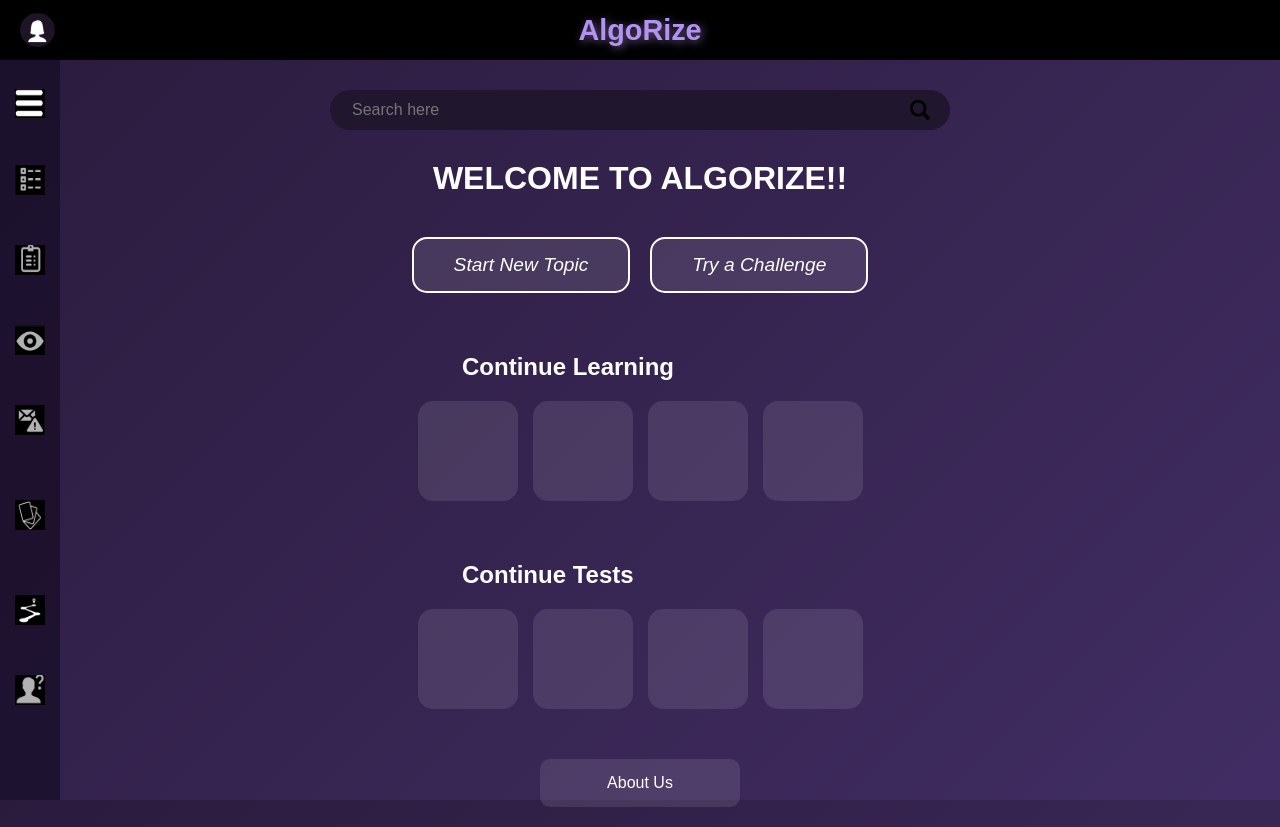
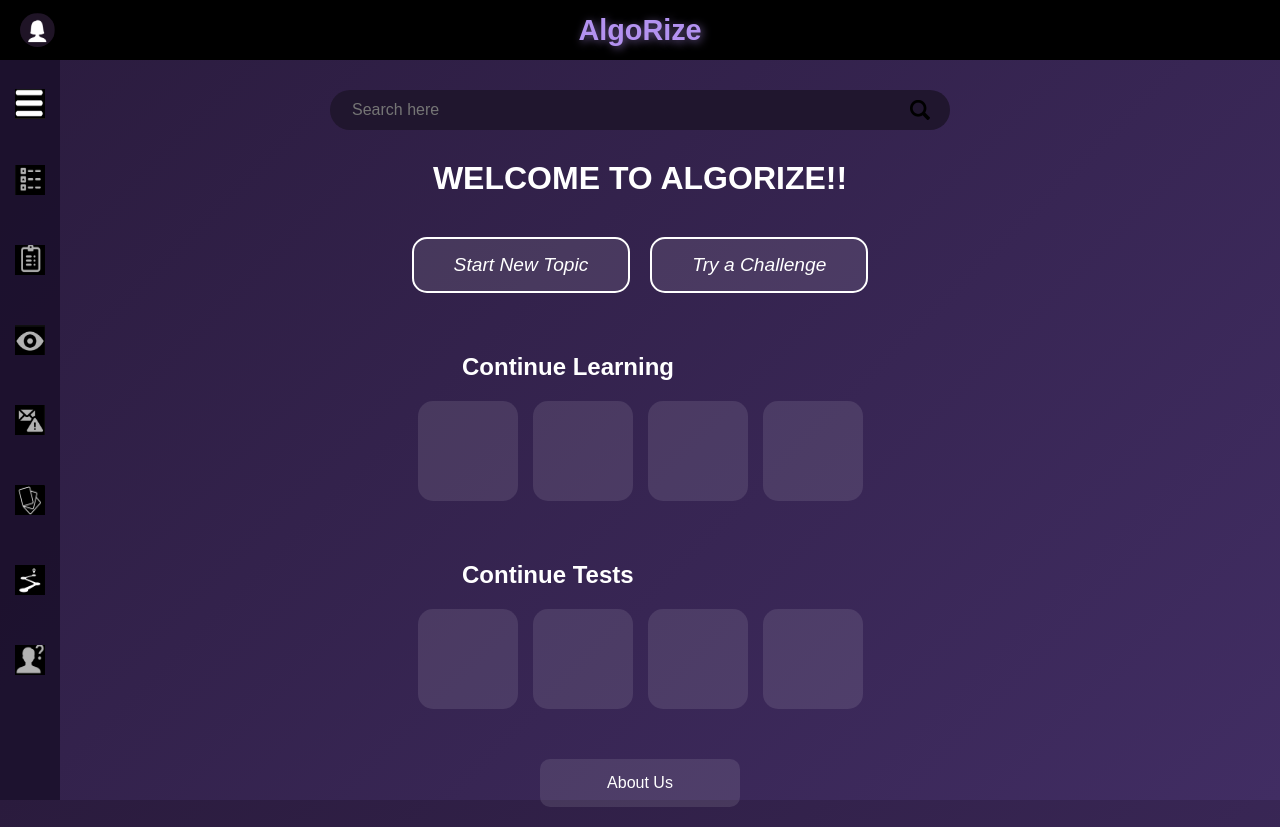
Before and after one commit to keerti144/DSA-Viz, a React (Vite) app in the folder frontend/: page /homepage in a window 1280 px wide. Built offline with nearby package versions, Linux system fonts and the light colour scheme.

Commit message:
flashcardsand notes added

```diff
--- a/frontend/src/flashcardsandnotes/flashcardsandnotes.jsx
+++ b/frontend/src/flashcardsandnotes/flashcardsandnotes.jsx
@@ -5,7 +5,7 @@ import "./flashcardsandnotes.css";
 
 export const FlashcardsAndNotes = () => {
   return (
-    <div className="flashcards-page">
+    <div className="flashcardsandnotes-page">
       <Header />
       <Sidebar />
       <div className="flashcards-container">
--- a/frontend/src/sidebar/sidebar.jsx
+++ b/frontend/src/sidebar/sidebar.jsx
@@ -46,12 +46,12 @@ const Sidebar = ({ isOpen, toggleSidebar }) => {
       </button>
 
       {/* New Features */}
-      <button className="nav-btn flashcards-notes" onClick={() => navigate("/flashcards")}>
+      <button className="nav-btn" onClick={() => navigate("/flashcardsandnotes")}>
         <img src={flashcardsIcon} alt="Flashcards & Notes" />
         {isExpanded && <span className="label">Flashcards & Notes</span>}
       </button>
 
-      <button className="nav-btn roadmap" onClick={() => navigate("/roadmap")}>
+      <button className="nav-btn" onClick={() => navigate("/roadmap")}>
         <img src={roadmapIcon} alt="Roadmap" />
         {isExpanded && <span className="label">Roadmap</span>}
       </button>
```
